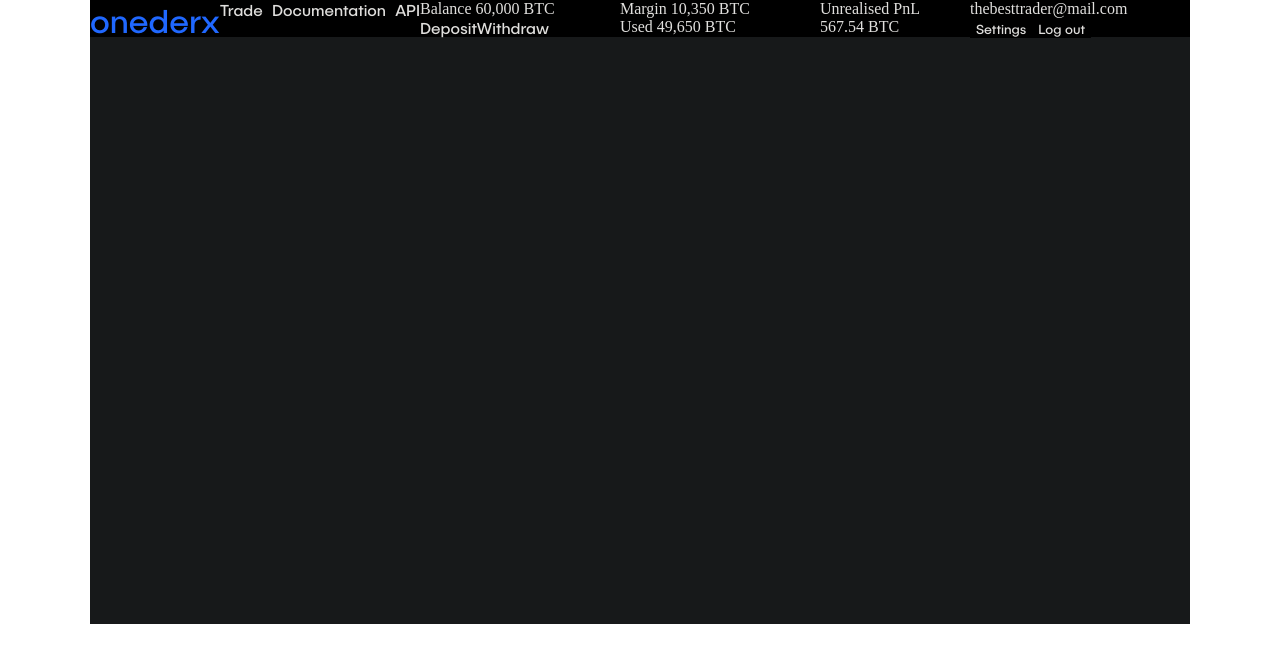
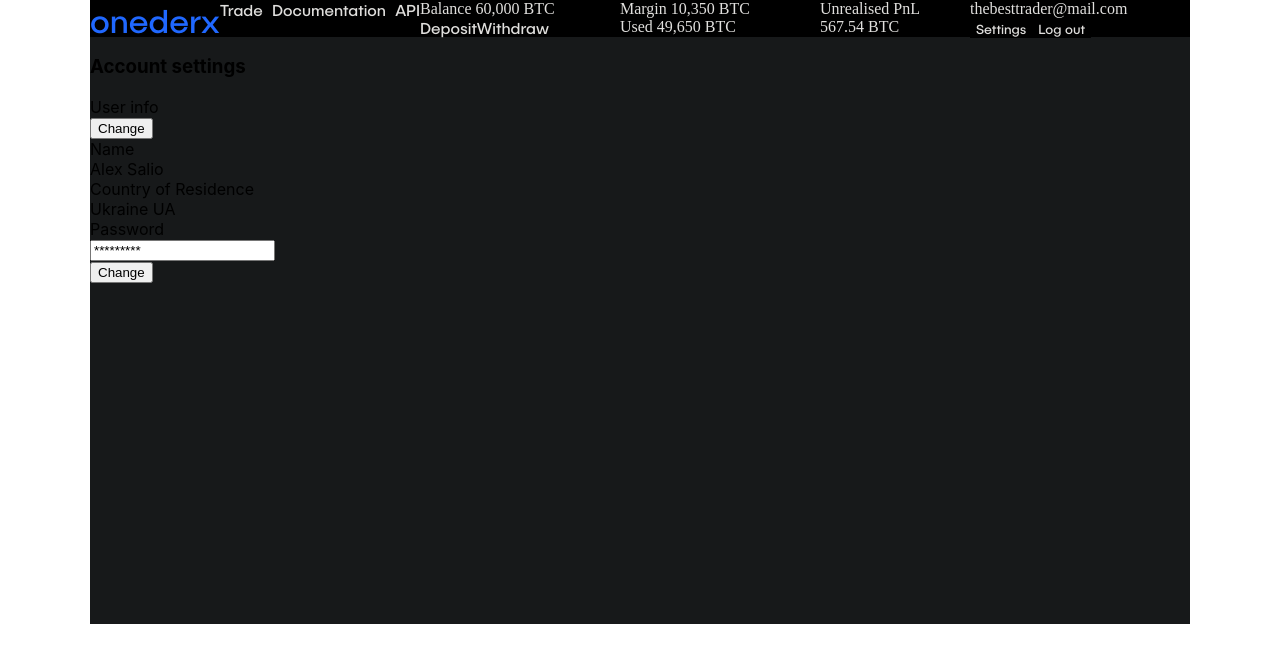
Before and after one commit to Stadionova/test-proj__onederx, a React (Create React App) app: page / in a window 1280 px wide. Shown: the top 662 px of the page. Built offline with nearby package versions, Linux system fonts and the light colour scheme.

Commit message:
added text inside Chart2 div

```diff
--- /dev/null
+++ b/src/Components/API/API.css
@@ -0,0 +1,14 @@
+@font-face {
+  font-family: 'Fontspring-DEMO-publicasans-regular';
+  src: url("../../fonts/Fontspring-DEMO-publicasans-regular.otf");
+}
+
+.API {
+  width: 200px;
+  margin: 0 auto;
+  justify-content: space-between;
+  display: flex;
+  left: 200px;
+  color: rgb(224, 223, 221);
+  font-family: Fontspring-DEMO-publicasans-regular;
+}
--- /dev/null
+++ b/src/Components/API/API.js
@@ -0,0 +1,15 @@
+import React from 'react';
+import './API.css';
+
+const API = () => {
+
+  return (
+    <div className='API'>
+      <div className='API__buttons'><span>Trade</span></div>
+      <div className='API__buttons'><span>Documentation</span></div>
+      <div className='API__buttons'><span>API</span></div>
+    </div>
+  )
+}
+
+export default API;
--- a/src/Components/App/App.js
+++ b/src/Components/App/App.js
@@ -10,7 +10,32 @@ class App extends React.Component {
         <div className='container-grid'>
           <div class="containerApp__account">
             <Header />
-            <div className="chart-2"></div>
+            <div className="chart-2">
+              <div className='account-settings'>
+                <div><h3>Account settings</h3></div>
+                <div className='User-info'>
+                  <div>
+                    <div><span>User info</span></div>
+                    <div><button>Change</button></div>
+                  </div>
+                  <div>
+                    <div><span>Name</span></div>
+                    <div><span>Alex Salio</span></div>
+                  </div>
+                  <div>
+                    <div><span>Country of Residence</span></div>
+                    <div><span>Ukraine UA</span></div>
+                  </div>
+                </div>
+                <div className='Log-in'>
+                  <div>
+                    <div><span>Password</span></div>
+                    <div><input value="*********"></input></div>
+                    <div><button>Change</button></div>
+                  </div>
+                </div>
+              </div>
+            </div>
           </div>
         </div>
       </div>
--- a/src/Components/Header/Header.css
+++ b/src/Components/Header/Header.css
@@ -19,16 +19,6 @@
 .chart-1__logo span {
   color: rgb(32, 104, 255);
   font-size: 25pt;
-  font-family: Fontspring-DEMO-publicasans-regular;
-}
-
-.API {
-  width: 200px;
-  margin: 0 auto;
-  justify-content: space-between;
-  display: flex;
-  left: 200px;
-  color: rgb(224, 223, 221);
   font-family: Fontspring-DEMO-publicasans-regular;
 }
 
@@ -63,10 +53,3 @@
 .mail-email {
   font-family: Fontspring-DEMO-publicasans-light;
 }
-
-.mail__buttons button {
-  border: none;
-  background-color: rgb(0, 0, 0);
-  color: rgb(224, 223, 221);
-  font-family: Fontspring-DEMO-publicasans-regular;
-}
--- a/src/Components/Header/Header.js
+++ b/src/Components/Header/Header.js
@@ -1,5 +1,7 @@
 import React from 'react';
 import './Header.css';
+import Login from "../Login/Login";
+import API from "../API/API";
 
 const Header = () => {
 
@@ -9,11 +11,7 @@ const Header = () => {
         <div className='chart-1__logo'>
           <span>onederx</span>
         </div>
-        <div className='API'>
-          <div className='API__buttons'><span>Trade</span></div>
-          <div className='API__buttons'><span>Documentation</span></div>
-          <div className='API__buttons'><span>API</span></div>
-        </div>
+        <API />
         <div className='balance'>
           <div className=''><span>Balance 60,000 BTC</span></div>
           <div className='deposit'>
@@ -34,10 +32,7 @@ const Header = () => {
         </div>
         <div className='mail'>
           <div className='mail-email'><span>thebesttrader@mail.com</span></div>
-          <div className='mail__buttons'>
-            <button>Settings</button>
-            <button>Log out</button>
-          </div>
+          <Login />
         </div>
       </div>
     </div>
--- /dev/null
+++ b/src/Components/Login/Login.css
@@ -0,0 +1,11 @@
+@font-face {
+  font-family: 'Fontspring-DEMO-publicasans-regular';
+  src: url("../../fonts/Fontspring-DEMO-publicasans-regular.otf");
+}
+
+.mail__buttons button {
+  border: none;
+  background-color: rgb(0, 0, 0);
+  color: rgb(224, 223, 221);
+  font-family: Fontspring-DEMO-publicasans-regular;
+}
--- /dev/null
+++ b/src/Components/Login/Login.js
@@ -0,0 +1,14 @@
+import React from 'react';
+import './Login.css';
+
+const Login = () => {
+
+  return (
+    <div className='mail__buttons'>
+      <button>Settings</button>
+      <button>Log out</button>
+    </div>
+  )
+}
+
+export default Login;
```
